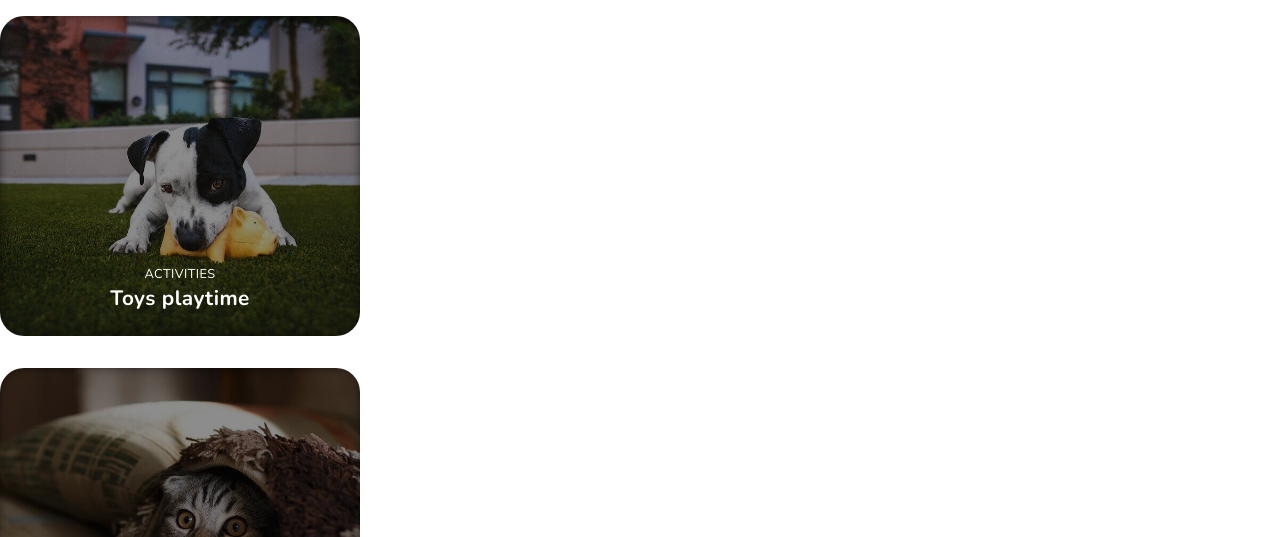
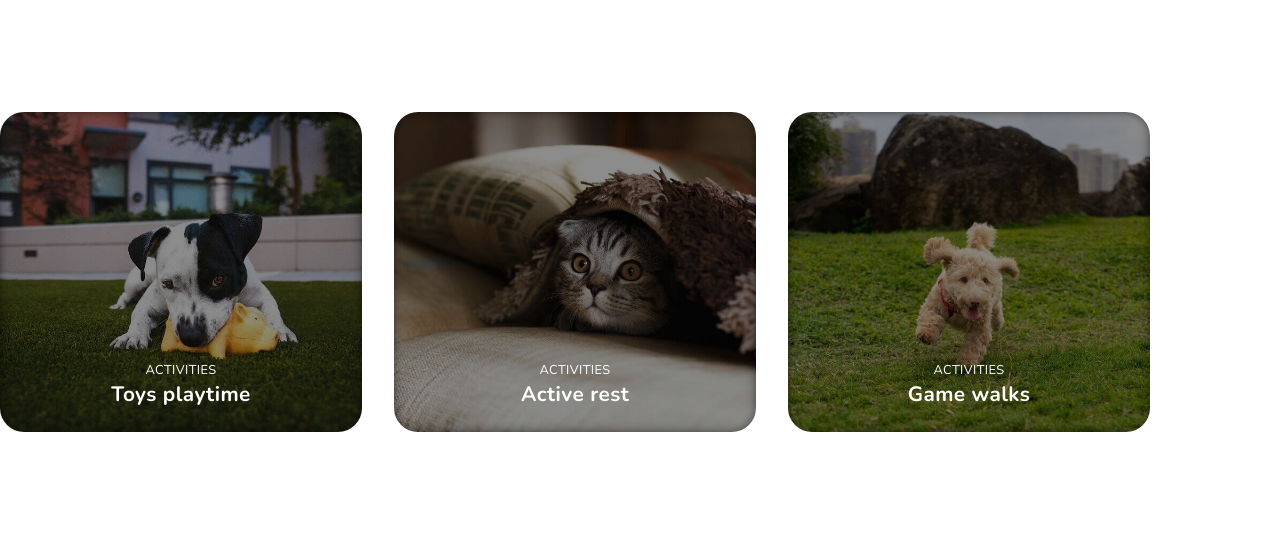
Before and after one commit to xfontr/202207-w1ch3-xifre-font, a plain HTML site: page index.html in a window 1280 px wide. Shown: the part 263-800 px from the top of the page. Drawn offline with nearby package versions, Linux system fonts and the light colour scheme.

Commit message:
Styled the main container and the card section

```diff
--- a/style.css
+++ b/style.css
@@ -122,5 +122,21 @@ p {
   justify-content: center;
 }
 
-@media only screen and (min-device-width: 360px) and (max-device-width: 1150px) {
+@media only screen and (min-device-width: 360px) {
+  main {
+    width: 100%;
+  }
+
+  .container {
+    max-width: 1150px;
+  }
+
+  .card-section {
+    width: 100%;
+    flex-direction: row;
+    justify-content: center;
+  }
+  .card {
+    flex: 1;
+  }
 }
```
